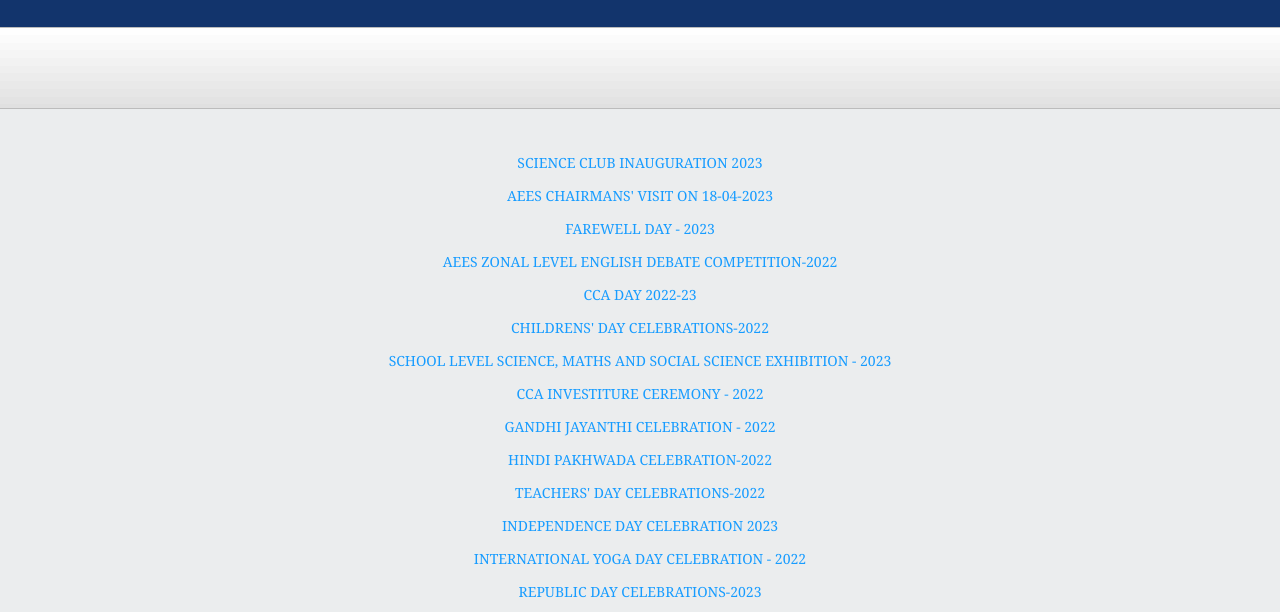
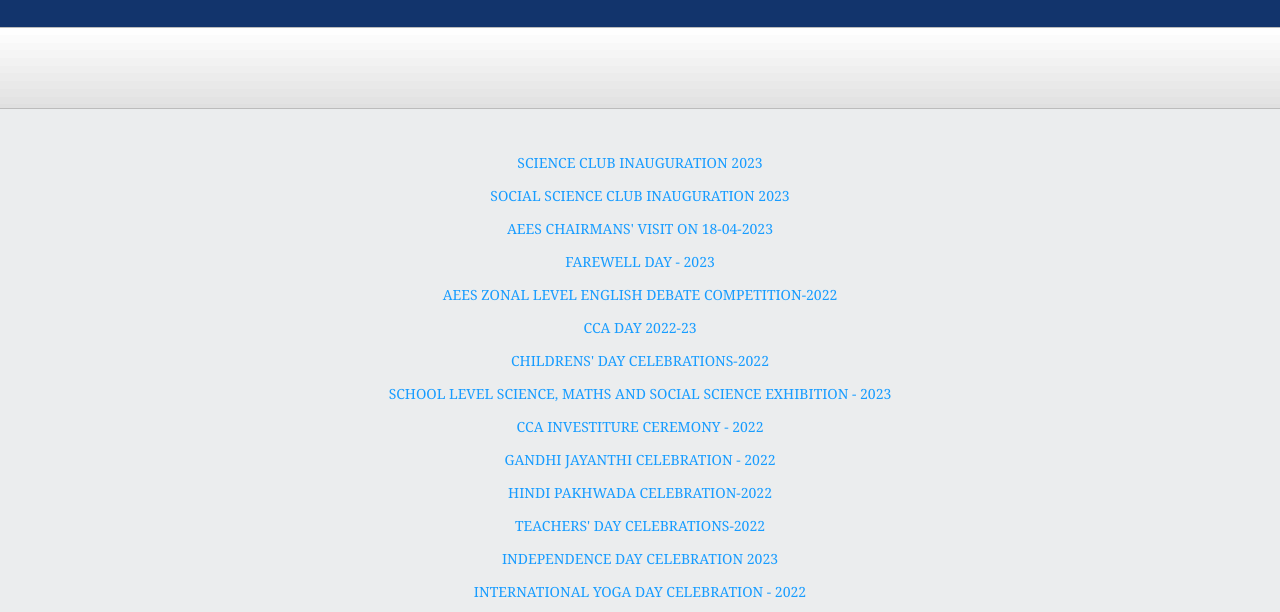
Before and after one commit to gmkalp1966/gmkalp1966.github.io, a plain HTML site: page gallery.html in a window 1280 px wide. Shown: the part 185-797 px from the top of the page. Drawn offline with Linux system fonts and the light colour scheme.

Commit message:
Update gallery.html

```diff
--- a/gallery.html
+++ b/gallery.html
@@ -66,6 +66,7 @@
     <!-- ####################################################################################################### -->
     <h1 align="center"><span class="style3"></span>
 	     <p align="center" class="style3"><a href="sci-club-23.pdf">SCIENCE CLUB INAUGURATION 2023  </a>
+		 <p align="center" class="style3"><a href="sos-club-23.pdf">SOCIAL SCIENCE CLUB INAUGURATION 2023  </a>
 	    <p align="center" class="style3"><a href="char-visit.pdf"> AEES CHAIRMANS' VISIT ON 18-04-2023</a>
 	     <p align="center" class="style3"><a href="farewell-23.pdf">FAREWELL DAY - 2023 </a>
 	    <p align="center" class="style3"><a href="zonal-eng-22.pdf">AEES ZONAL LEVEL ENGLISH DEBATE COMPETITION-2022  </a>
```
